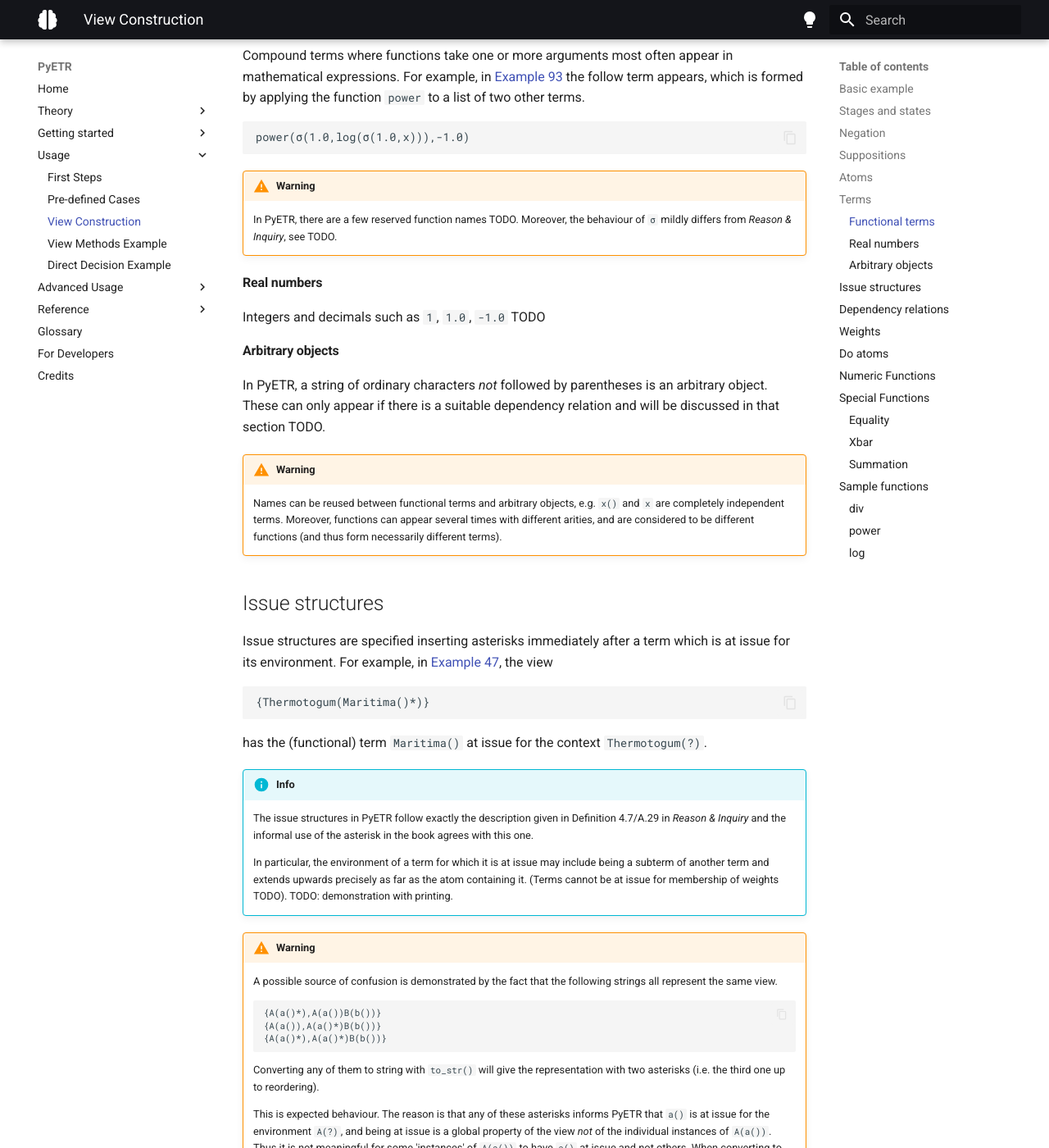
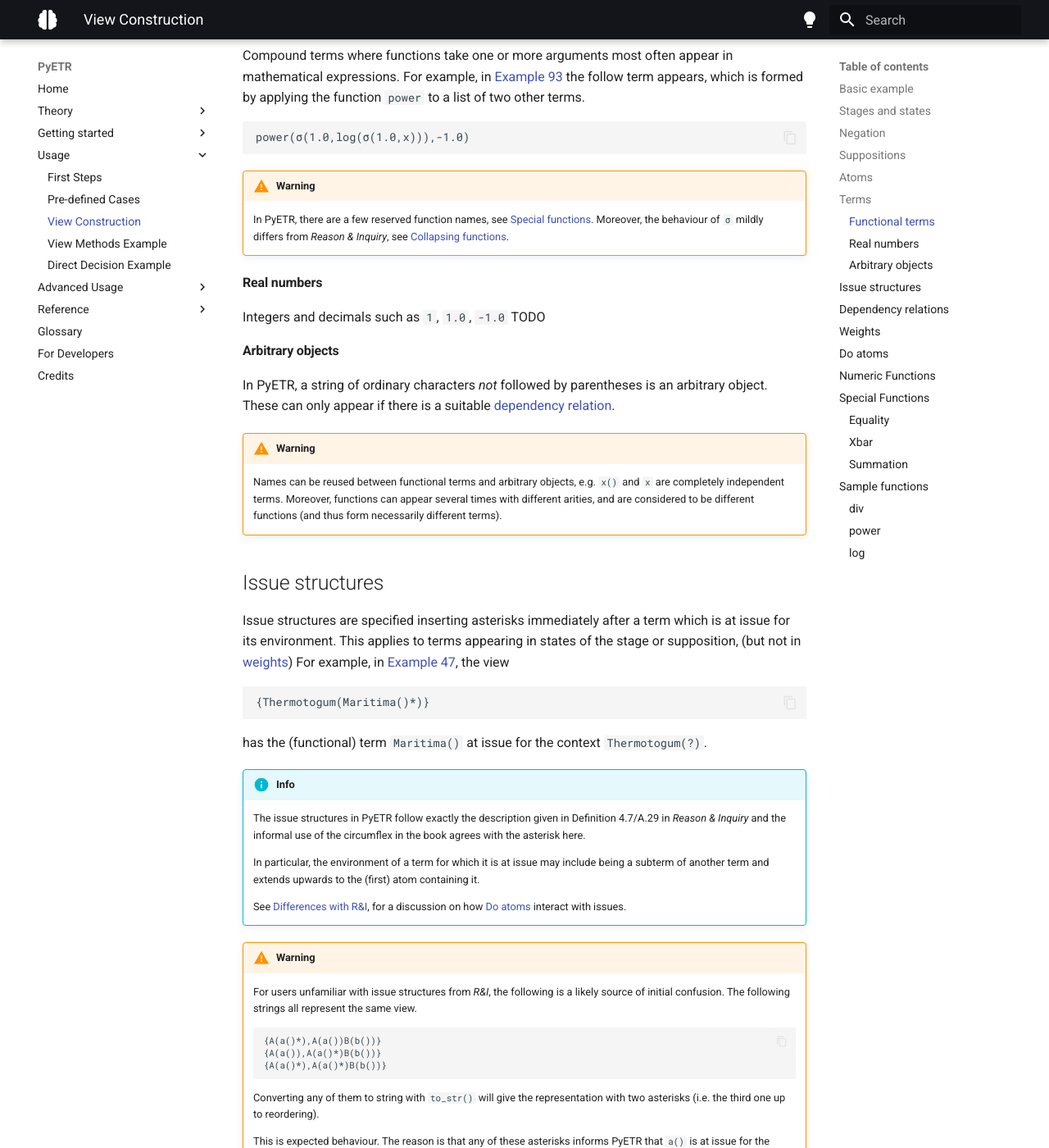
Before and after one commit to juancadile/PyETR-myfork, an MkDocs documentation site: the page built from docs/getting_started/view_construction.md, in a window 1280 px wide and 1400 px high, scrolled down 5467 px. Shown: the whole window at 82% size. Built offline with MkDocs 1.6.1 and Material for MkDocs 9.7.7, drawn with Linux system fonts in a browser that asks for light colours; some of the changed text lies outside the part shown.

Commit message:
Clearing out todos in view construction.

````diff
--- a/docs/getting_started/view_construction.md
+++ b/docs/getting_started/view_construction.md
@@ -76,7 +76,7 @@
 ```
 
 At the core of any view is a set of states.
-In *Reason & Inquiry*, this is the element of a view typically denoted by &Gamma; (upper-case gamma).
+In *Reason & Inquiry*, this is the element of a view typically denoted by Γ (upper-case gamma).
 In the code base for PyETR, this is called the `stage`.
 A string representing a view must specify a stage between `{` and `}` as a comma-separated list of states.
 Thus in the example above, the view specifies a stage with two states: `k()t()` and `a()q()`.
@@ -120,7 +120,7 @@
     ```
     returns `False`!
     PyETR overloads Python's equality test to give a more correct equality test for View objects.
-    See TODO for further discussion of equality testing.
+    See [View equality and equivalence](../view_equality_and_equivalence.md) for further discussion of equality testing.
 
 ## Negation
 
@@ -141,7 +141,7 @@
 ## Suppositions
 
 Suppositions are optional and are denoted with a `^` after the stage, using the same syntax for a set of states as for stages.
-In *Reason & Inquiry*, suppositions were typically denoted by &Theta; (upper-case theta) and placed in superscript position following the stage.
+In *Reason & Inquiry*, suppositions were typically denoted by Θ (upper-case theta) and placed in superscript position following the stage.
 
 For example, consider [Example 28](../case_index.md#e28).
 There is a view denoted
@@ -164,7 +164,7 @@
 ```
 This stage has a single state containing two atoms.
 For both atoms, `L` is read as a predicate applied to two terms, given as a comma-separated list inside the brackets following the name of the predicate.
-The `j()`, `s()`, and `g()` are examples of terms, we will see more examples in TODO.
+The `j()`, `s()`, and `g()` are examples of terms, we will see more examples as we continue.
 
 !!! info
     In *Reason & Inquiry*, there is a privileged binary equality predicate which gets special treatment by some operations.
@@ -192,7 +192,8 @@
     In particular, no warning is given if a predicate name appears with different numbers of arguments.
 
 !!! warning
-    `do` is a reserved name and should not be used for predicates without regard to TODO.
+    `do` is a reserved name and should not be used for predicates.
+    See [Do atoms](#do-atoms).
 
 ## Terms
 
@@ -212,8 +213,8 @@
 ```
 
 !!! warning
-    In PyETR, there are a few reserved function names TODO.
-    Moreover, the behaviour of `σ` mildly differs from *Reason & Inquiry*, see TODO.
+    In PyETR, there are a few reserved function names, see [Special functions](#special-functions).
+    Moreover, the behaviour of `σ` mildly differs from *Reason & Inquiry*, see [Collapsing functions](../theory/differences.md#collapsing-functions).
 
 #### Real numbers
 
@@ -222,7 +223,7 @@
 #### Arbitrary objects
 
 In PyETR, a string of ordinary characters *not* followed by parentheses is an arbitrary object.
-These can only appear if there is a suitable dependency relation and will be discussed in that section TODO.
+These can only appear if there is a suitable [dependency relation](#dependency-relations).
 
 !!! warning
     Names can be reused between functional terms and arbitrary objects, e.g. `x()` and `x` are completely independent terms.
@@ -231,6 +232,7 @@
 ## Issue structures
 
 Issue structures are specified inserting asterisks immediately after a term which is at issue for its environment.
+This applies to terms appearing in states of the stage or supposition, (but not in [weights](#weights))
 For example, in [Example 47](../case_index.md#e47), the view
 ```
 {Thermotogum(Maritima()*)}
@@ -238,14 +240,15 @@
 has the (functional) term `Maritima()` at issue for the context `Thermotogum(?)`.
 
 !!! info
-    The issue structures in PyETR follow exactly the description given in Definition 4.7/A.29 in *Reason & Inquiry* and the informal use of the asterisk in the book agrees with this one.
+    The issue structures in PyETR follow exactly the description given in Definition 4.7/A.29 in *Reason & Inquiry* and the informal use of the circumflex in the book agrees with the asterisk here.
 
-    In particular, the environment of a term for which it is at issue may include being a subterm of another term and extends upwards precisely as far as the atom containing it.
-    (Terms cannot be at issue for membership of weights TODO).
-    TODO: demonstration with printing.
+    In particular, the environment of a term for which it is at issue may include being a subterm of another term and extends upwards to the (first) atom containing it.
+
+    See [Differences with R&I](../theory/differences.md#do-atoms-and-issue-structures), for a discussion on how [Do atoms](#do-atoms) interact with issues.
 
 !!! warning
-    A possible source of confusion is demonstrated by the fact that the following strings all represent the same view.
+    For users unfamiliar with issue structures from *R&I*, the following is a likely source of initial confusion.
+    The following strings all represent the same view.
     ```
     {A(a()*),A(a())B(b())}
     {A(a()),A(a()*)B(b())}
@@ -336,7 +339,7 @@
 ```
 { 1.0|1.0|2.25=* 7.0=+ A(), =* 1=+ B(), =* =+ C() }
 ```
-TODO `print`ing this view gives
+Note that the `base` representation of this view uses a notation for weights which is more familiar from *R&I*.
 ```
 {⟪1.0,1.0,2.25⟫×.⟪7.0⟫+.A(),⟪1.0⟫+.B(),C()}^{0}
 ```
@@ -347,8 +350,7 @@
 
 !!! info
     Definition 5.4 of *Reason & Inquiry* introduces a special binary function symbol for multiplication, used when combining two multiplicatively-weighted states.
-    In PyETR this is written `Xbar`.
-    See TODO for an explanation of its novel behaviour in PyETR,
+    See [XBar](#xbar) for how to input it, and see [Collapsing functions](../theory/differences.md#collapsing-functions).
 
 !!! warning
     Following the conventions of *Reason & Inquiry*, the multiplicative weight is always given first.
````
